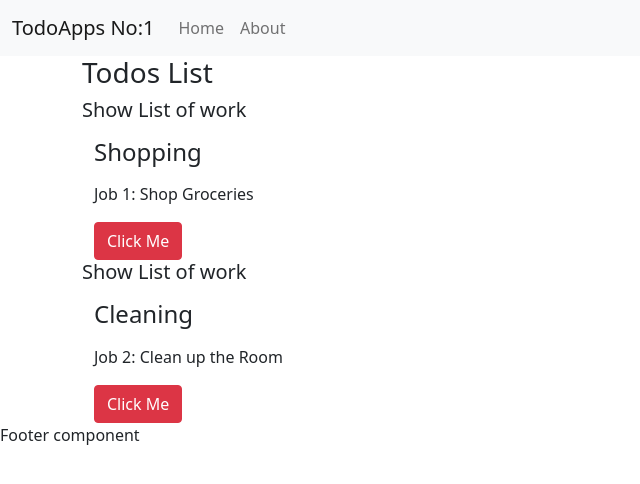
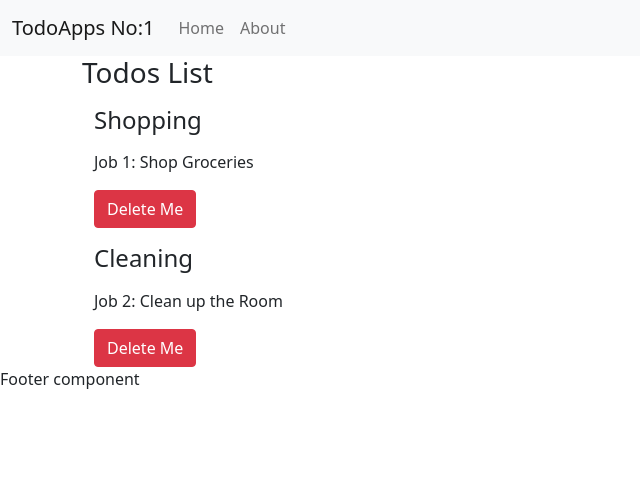
Before and after one commit to NehaSijaria/todo-app, a React (Create React App) app: page / in a window 1280 px wide. Shown: the top 484 px of the page, without its empty margins (0-640 px from the left). Built offline with nearby package versions, Linux system fonts and the light colour scheme.

Commit message:
pass delete fn to grandchid via child

```diff
--- a/src/App.js
+++ b/src/App.js
@@ -5,6 +5,11 @@ import Footer from './components/Footer';
 // import Example from './components/Example';
 
 function App() {
+
+  const deleteTodo = () => {
+    console.log('I am running on Deletion')
+  }
+
   const myTodos =[
     {
       id:1,
@@ -23,7 +28,7 @@ function App() {
       {/* <Navbar title="TodoApps" searchBar={false}/> */}
       <Navbar title="TodoApps" number={1} />
       {/* passing todos from parent to child Todo comp */}
-      <Todos allTodos={myTodos}/>
+      <Todos allTodos={myTodos} onDelete={deleteTodo}/>
       <Footer />
       {/* <Example title="Mytitleshow" status={true} num={5}/> */}
     </div>
--- a/src/components/TodoItem.js
+++ b/src/components/TodoItem.js
@@ -1,14 +1,15 @@
 import React from 'react';
 
-
-export default function TodoItem({singleTodo}) {
+// destructring props
+export default function TodoItem({singleTodo, deleteMe}) {
   // console.log(todo); // getting first todo obj from Todo comp
   return (
     <div className='container'>
 
       <h4 className='tex-center my-3'>{singleTodo.title}</h4>
       <p>{singleTodo.desc}</p>
-      <button className='btn btn-danger'>Click Me</button>
+      <button className='btn btn-danger' onClick={deleteMe}>Delete Me</button>
+      {/* when I click button Run a function to delete todo */}
     </div>
   )
 }
--- a/src/components/Todos.js
+++ b/src/components/Todos.js
@@ -10,12 +10,16 @@ export default function Todo(props) {
       {/* <TodoItem todo={props.allTodos[1]}/>  */}
       {props.allTodos.map((todo) => {
         console.log('Log todo--', todo);
-          return (
-            <>
-            <h5>Show List of work</h5>
-            <TodoItem singleTodo={todo} />
-            </>
-          )}
+        // return <h1>{todo.title}</h1> if u wana return something here
+        return <TodoItem singleTodo={todo} deleteMe={props.onDelete} />
+           //if u have more than 1 element to return
+          // return (
+          //   <>
+          //   <h5>Show List of work</h5>
+          //   <TodoItem singleTodo={todo} />
+          //   </>
+          // )
+        }
       )}
     </div>
   )
```
